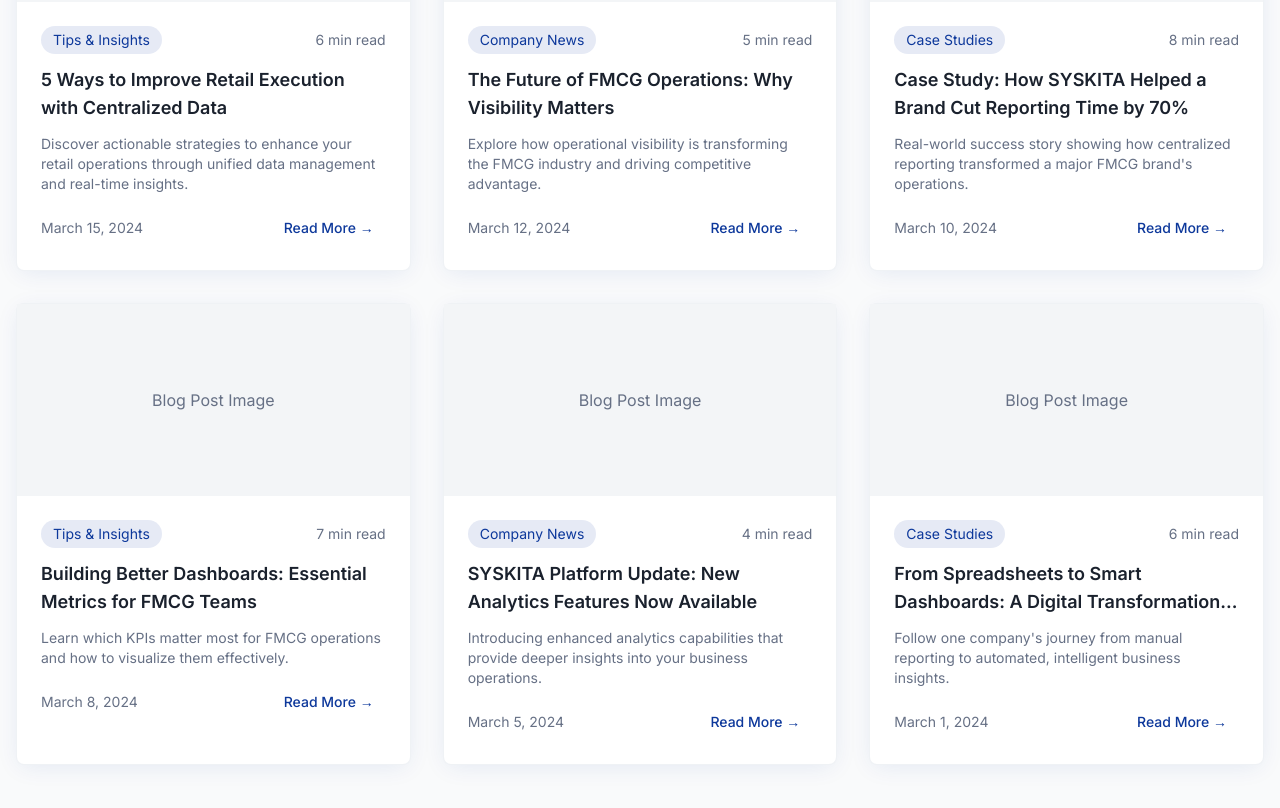
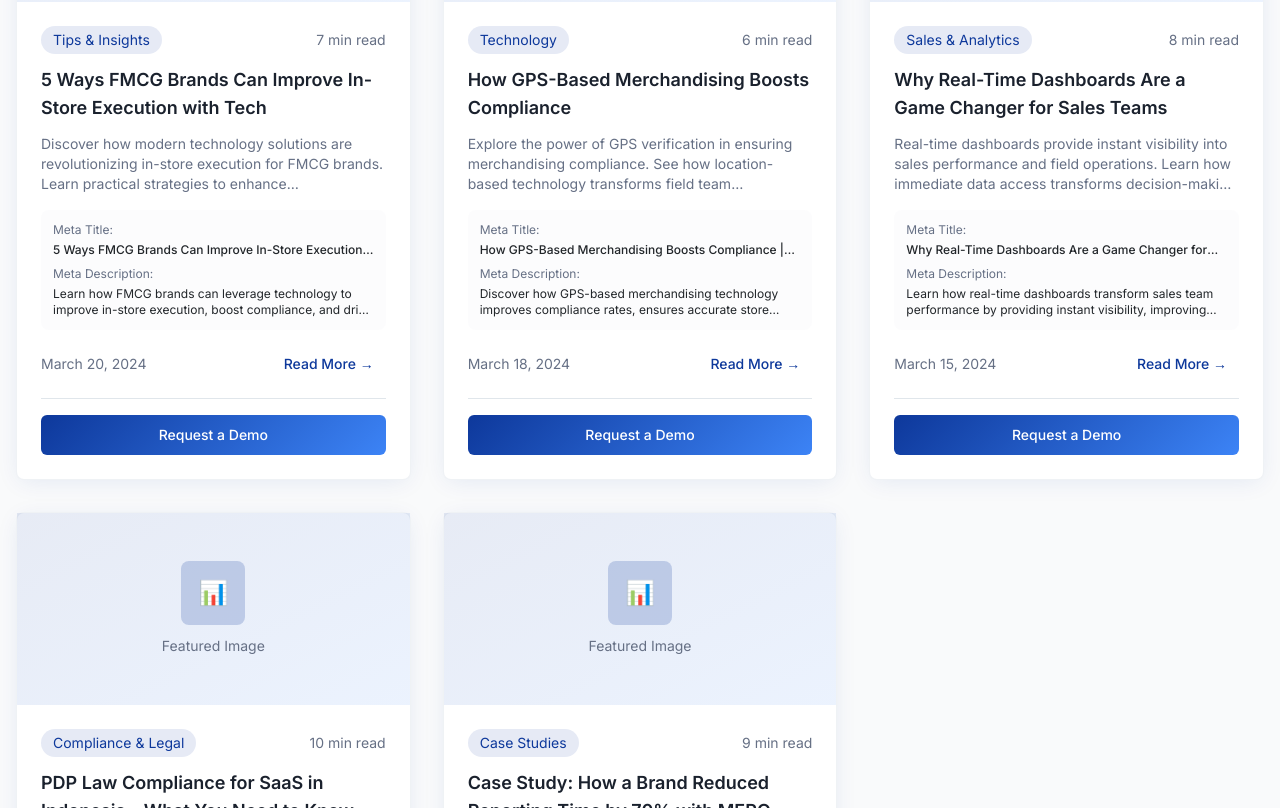
Before and after one commit to Victor-Gondo/syskita-shine-bright, a React (Vite) app: page /blog in a window 1280 px wide. Shown: the part 632-1440 px from the top of the page. Built offline with nearby package versions, Linux system fonts and the light colour scheme.

Commit message:
Add blog page
Created the blog page at `/blog` with 5 placeholder blog posts, each including a featured image placeholder, meta title and description, and a call-to-action to book a demo. The page was added to the routing in `src/App.tsx` and navigation in `src/components/Navigation.tsx`.

```diff
--- a/src/pages/Blog.tsx
+++ b/src/pages/Blog.tsx
@@ -1,57 +1,63 @@
 import { Card, CardContent } from "@/components/ui/card";
 import { Button } from "@/components/ui/button";
 import { SEOHead } from "@/components/SEOHead";
+import { CTAButton } from "@/components/ui/cta-button";
 
 const Blog = () => {
   const blogPosts = [
     {
-      title: "5 Ways to Improve Retail Execution with Centralized Data",
-      excerpt: "Discover actionable strategies to enhance your retail operations through unified data management and real-time insights.",
+      title: "5 Ways FMCG Brands Can Improve In-Store Execution with Tech",
+      excerpt: "Discover how modern technology solutions are revolutionizing in-store execution for FMCG brands. Learn practical strategies to enhance merchandising, compliance, and sales performance.",
       category: "Tips & Insights",
-      readTime: "6 min read",
-      date: "March 15, 2024"
+      readTime: "7 min read",
+      date: "March 20, 2024",
+      metaTitle: "5 Ways FMCG Brands Can Improve In-Store Execution with Tech | SYSKITA",
+      metaDescription: "Learn how FMCG brands can leverage technology to improve in-store execution, boost compliance, and drive sales performance with practical strategies and real-world examples."
     },
     {
-      title: "The Future of FMCG Operations: Why Visibility Matters",
-      excerpt: "Explore how operational visibility is transforming the FMCG industry and driving competitive advantage.",
-      category: "Company News",
-      readTime: "5 min read",
-      date: "March 12, 2024"
+      title: "How GPS-Based Merchandising Boosts Compliance",
+      excerpt: "Explore the power of GPS verification in ensuring merchandising compliance. See how location-based technology transforms field team accountability and execution quality.",
+      category: "Technology",
+      readTime: "6 min read",
+      date: "March 18, 2024",
+      metaTitle: "How GPS-Based Merchandising Boosts Compliance | SYSKITA Blog",
+      metaDescription: "Discover how GPS-based merchandising technology improves compliance rates, ensures accurate store visits, and enhances field team accountability."
     },
     {
-      title: "Case Study: How SYSKITA Helped a Brand Cut Reporting Time by 70%",
-      excerpt: "Real-world success story showing how centralized reporting transformed a major FMCG brand's operations.",
-      category: "Case Studies",
+      title: "Why Real-Time Dashboards Are a Game Changer for Sales Teams",
+      excerpt: "Real-time dashboards provide instant visibility into sales performance and field operations. Learn how immediate data access transforms decision-making and team productivity.",
+      category: "Sales & Analytics",
       readTime: "8 min read",
-      date: "March 10, 2024"
+      date: "March 15, 2024",
+      metaTitle: "Why Real-Time Dashboards Are a Game Changer for Sales Teams | SYSKITA",
+      metaDescription: "Learn how real-time dashboards transform sales team performance by providing instant visibility, improving decision-making, and boosting productivity."
     },
     {
-      title: "Building Better Dashboards: Essential Metrics for FMCG Teams",
-      excerpt: "Learn which KPIs matter most for FMCG operations and how to visualize them effectively.",
-      category: "Tips & Insights",
-      readTime: "7 min read",
-      date: "March 8, 2024"
+      title: "PDP Law Compliance for SaaS in Indonesia – What You Need to Know",
+      excerpt: "Navigate Indonesia's Personal Data Protection Law (UU 27/2022) requirements for SaaS platforms. Essential compliance guidelines for data security and privacy protection.",
+      category: "Compliance & Legal",
+      readTime: "10 min read",
+      date: "March 12, 2024",
+      metaTitle: "PDP Law Compliance for SaaS in Indonesia – Complete Guide | SYSKITA",
+      metaDescription: "Complete guide to Indonesia's Personal Data Protection Law (UU 27/2022) compliance for SaaS platforms. Essential requirements and best practices."
     },
     {
-      title: "SYSKITA Platform Update: New Analytics Features Now Available",
-      excerpt: "Introducing enhanced analytics capabilities that provide deeper insights into your business operations.",
-      category: "Company News",
-      readTime: "4 min read",
-      date: "March 5, 2024"
-    },
-    {
-      title: "From Spreadsheets to Smart Dashboards: A Digital Transformation Story",
-      excerpt: "Follow one company's journey from manual reporting to automated, intelligent business insights.",
+      title: "Case Study: How a Brand Reduced Reporting Time by 70% with MERQ",
+      excerpt: "Real success story of a major brand that transformed their reporting process using MERQ's automated field management solution. See the complete transformation journey.",
       category: "Case Studies",
-      readTime: "6 min read",
-      date: "March 1, 2024"
+      readTime: "9 min read",
+      date: "March 10, 2024",
+      metaTitle: "Case Study: 70% Reporting Time Reduction with MERQ | SYSKITA Success Stories",
+      metaDescription: "Real case study showing how a major brand reduced reporting time by 70% using MERQ's field management solution. Complete transformation details and results."
     }
   ];
 
   const categories = [
     "All Posts",
-    "Company News",
     "Tips & Insights",
+    "Technology",
+    "Sales & Analytics",
+    "Compliance & Legal",
     "Case Studies"
   ];
 
@@ -82,8 +88,13 @@ const Blog = () => {
             {blogPosts.map((post, index) => (
               <Card key={index} className="border-border/50 shadow-soft hover:shadow-medium transition-all duration-300 h-full">
                 <CardContent className="p-0">
-                  <div className="bg-muted h-48 flex items-center justify-center">
-                    <span className="text-muted-foreground">Blog Post Image</span>
+                  <div className="bg-gradient-to-br from-primary/10 to-secondary/10 h-48 flex items-center justify-center">
+                    <div className="text-center">
+                      <div className="w-16 h-16 bg-primary/20 rounded-lg flex items-center justify-center mx-auto mb-2">
+                        <span className="text-2xl">📊</span>
+                      </div>
+                      <span className="text-muted-foreground text-sm">Featured Image</span>
+                    </div>
                   </div>
                   <div className="p-6">
                     <div className="flex items-center justify-between mb-3">
@@ -98,11 +109,20 @@ const Blog = () => {
                     <p className="text-muted-foreground text-sm mb-4 line-clamp-3">
                       {post.excerpt}
                     </p>
-                    <div className="flex items-center justify-between">
+                    <div className="mb-4 p-3 bg-muted/30 rounded-lg">
+                      <p className="text-xs text-muted-foreground mb-1">Meta Title:</p>
+                      <p className="text-xs font-medium line-clamp-1">{post.metaTitle}</p>
+                      <p className="text-xs text-muted-foreground mb-1 mt-2">Meta Description:</p>
+                      <p className="text-xs line-clamp-2">{post.metaDescription}</p>
+                    </div>
+                    <div className="flex items-center justify-between mb-4">
                       <span className="text-sm text-muted-foreground">{post.date}</span>
                       <Button variant="ghost" size="sm" className="text-primary hover:text-primary">
                         Read More →
                       </Button>
+                    </div>
+                    <div className="pt-4 border-t border-border">
+                      <CTAButton variant="demo" className="w-full text-sm py-2" />
                     </div>
                   </div>
                 </CardContent>
```
